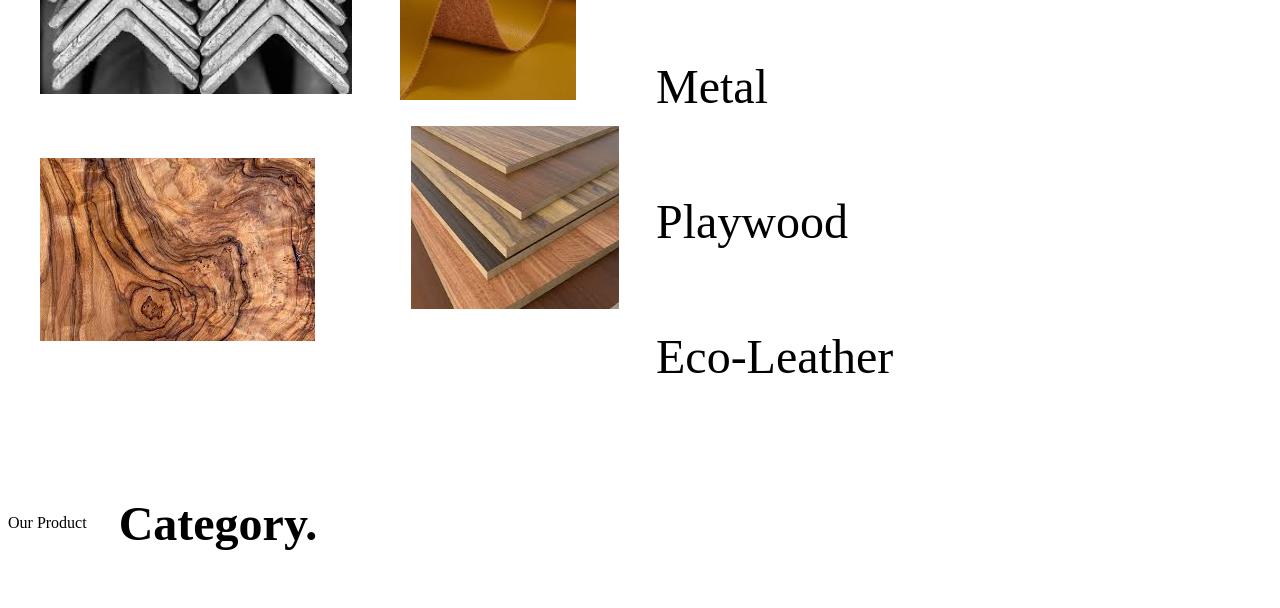
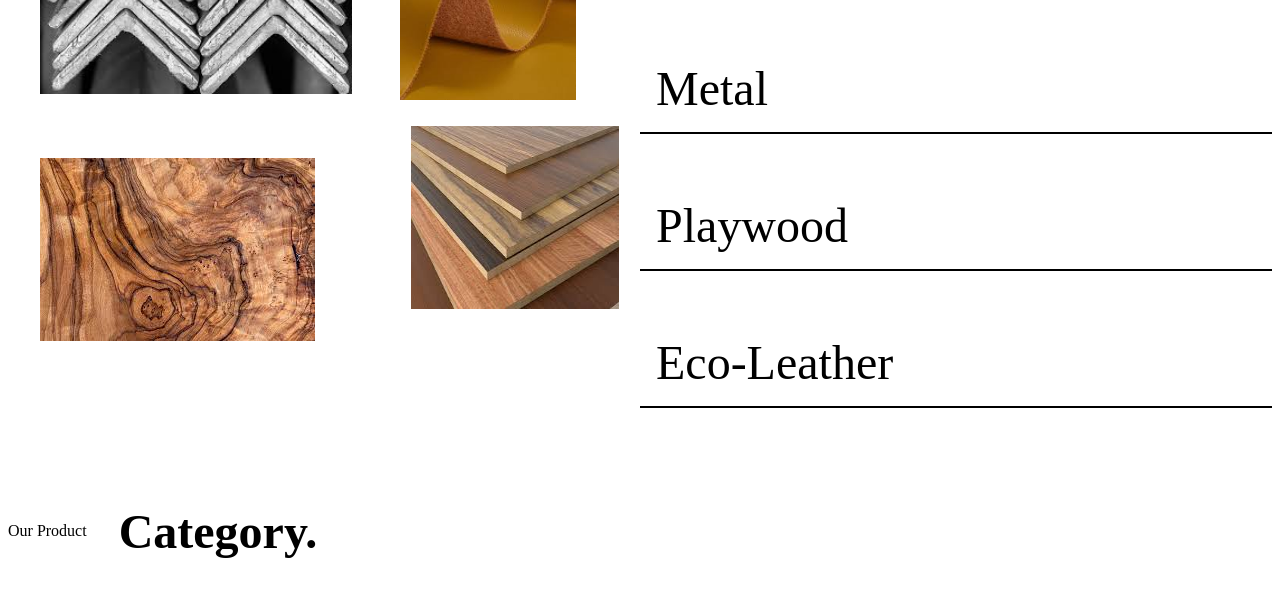
Before and after one commit to Pauli080/Futuristic-page, a plain HTML site: page index.html in a window 1280 px wide. Shown: the part 780-1388 px from the top of the page. Drawn offline with Linux system fonts and the light colour scheme; a web font is replaced by a local one.

Commit message:
adding border

```diff
--- a/main.css
+++ b/main.css
@@ -56,6 +56,12 @@ header {
 .futuristic-2 {
     display: none;
     width: 25%;
+
+}
+
+.futuristic--2 p {
+    border-bottom: 2px solid black;
+    width: 100%;
 
 }
 
@@ -231,6 +237,7 @@ span {
     flex-direction: column;
     width: 50%;
 
+
 }
 
 .Minimalist {
@@ -247,6 +254,12 @@ span {
 .futuristic--2 {
 
     width: 50%;
+
+}
+
+.futuristic--2 p {
+    border-bottom: 2px solid black;
+    width: 100%;
 
 }
 
```
